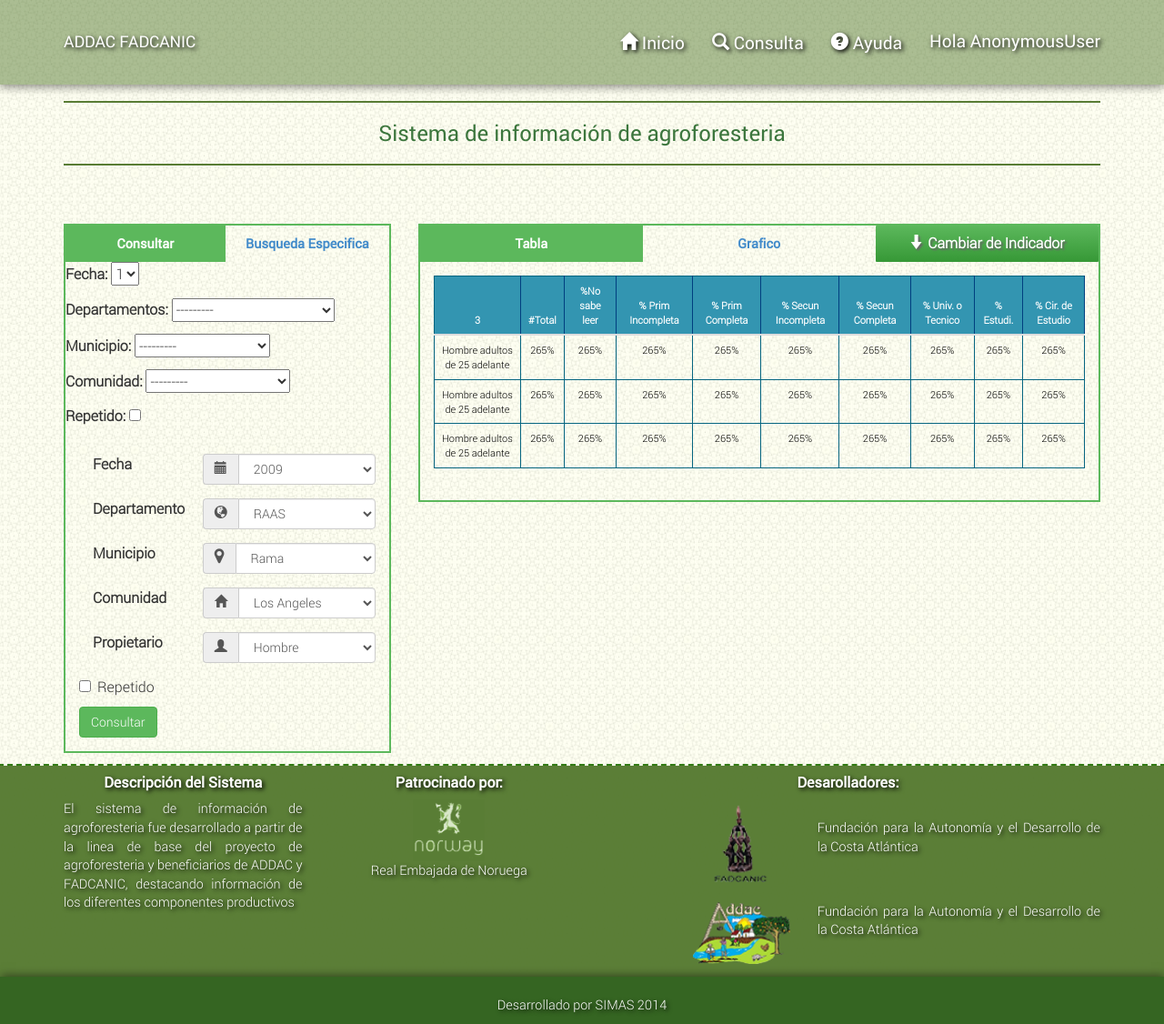
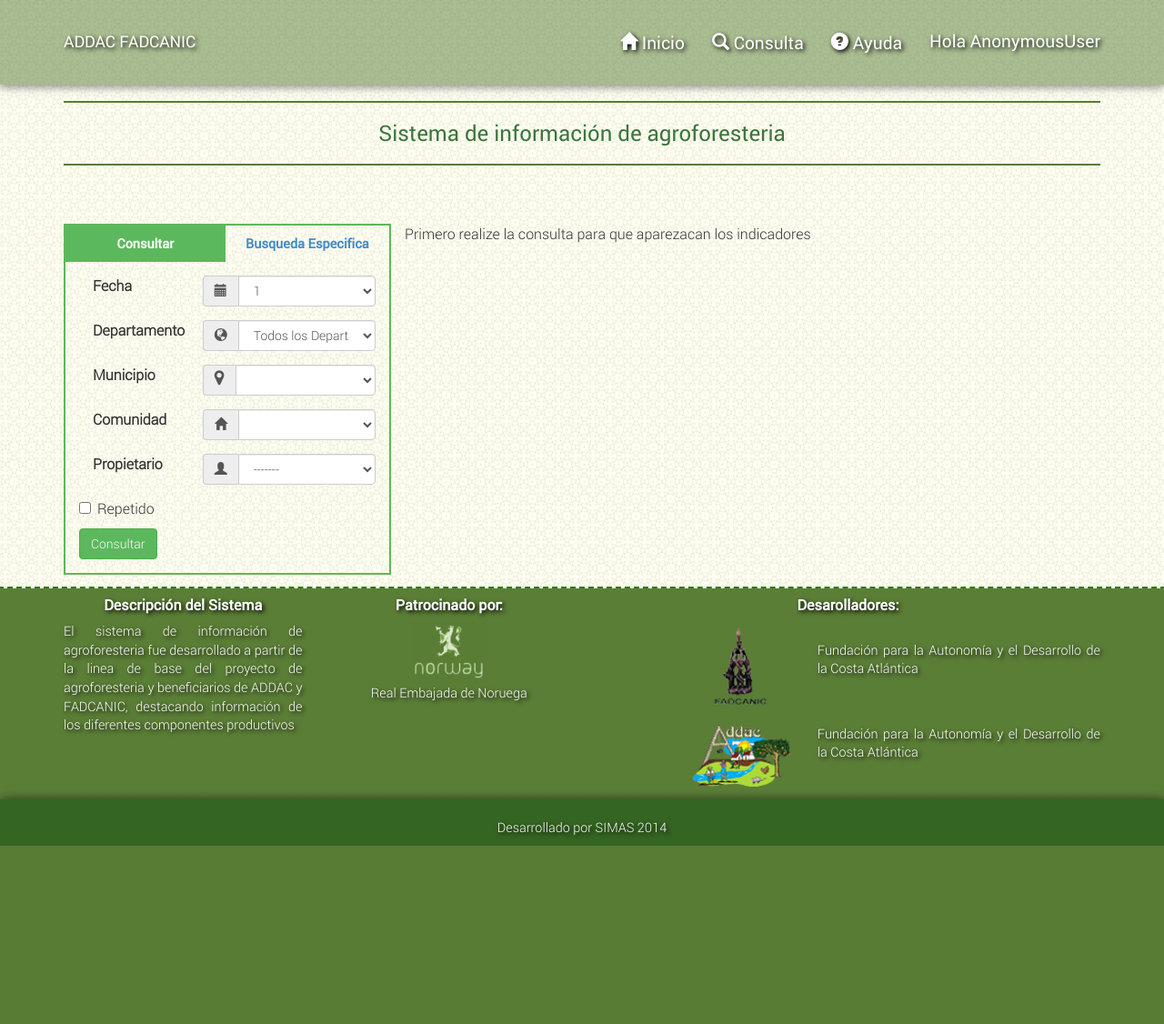
Before and after one commit to CARocha/addac_fadcanic, a Django app: template templates/consulta.html in a window 1280 px wide. Shown: the whole page at 91% size. After the commit the page ends 930 px from the top, so only its background shows below. Run offline with Django 3.2, Linux system fonts and the light colour scheme; the template is opened without the code that fills it: values that come from a table or form of the project are taken from there, others are empty; tables that the repository leaves empty hold one stand-in row (values such as "Sample post"); lists and menus that the app fills with data are empty; some libraries are stand-ins or nearby versions.

Commit message:
mas avances XD

```diff
--- a/addac_fadcanic/settings.py
+++ b/addac_fadcanic/settings.py
@@ -118,3 +118,4 @@ TEMPLATE_CONTEXT_PROCESSORS = (
     )
 
 JQUERY_URL = 'http://ajax.googleapis.com/ajax/libs/jquery/1.11.1/jquery.min.js'
+SESSION_SERIALIZER = 'django.contrib.sessions.serializers.PickleSerializer'
--- a/encuesta/forms.py
+++ b/encuesta/forms.py
@@ -1,7 +1,7 @@
 # -*- coding: utf-8 -*-
 from django import forms
-from .models import Encuesta, Finca
-from lugar.models import Departamento, Municipio, Comunidad, Microcuenca
+from .models import Encuesta
+from lugar.models import Departamento
 
 
 def fecha_choice():
@@ -10,13 +10,30 @@ def fecha_choice():
         years.append((en,en))
     return list(set(years))
 
+DUENO_CHOICES = (
+          ('', '-------'),
+          ('hombre', 'Hombre'),
+          ('mujer', 'Mujer'),
+          ('ambos', 'Ambos'),
+          ('parientes', 'Parientes')
+    )
+
 class PrincipalForm(forms.Form):
-    fecha = forms.ChoiceField(choices=fecha_choice())
+    fecha = forms.ChoiceField(choices=fecha_choice(),
+                              widget=forms.Select(attrs={'class': 'form-control'}))
     departamento = forms.ModelChoiceField(queryset=Departamento.objects.all(),
                                           required=False,
-                                          label=u'Departamentos')
-    municipio = forms.ModelChoiceField(queryset=Municipio.objects.all().order_by('nombre'),
-                                       required=False)
-    comunidad = forms.ModelChoiceField(queryset=Comunidad.objects.all(),
-                                       required=False)
+                                          widget=forms.Select(attrs={'class': 'form-control'}),
+                                          empty_label="Todos los Departamento")
+
+    municipio = forms.CharField(required=False,
+                                widget=forms.Select(attrs={'class': 'form-control'}))
+
+    comunidad = forms.CharField(required=False,
+                                widget=forms.Select(attrs={'class': 'form-control'}))
+
+    propietario = forms.ChoiceField(choices=DUENO_CHOICES,
+                                    required=False,
+                                    widget=forms.Select(attrs={'class': 'form-control'}))
+
     repetido = forms.BooleanField(required=False)
--- a/encuesta/urls.py
+++ b/encuesta/urls.py
@@ -1,8 +1,9 @@
-from django.conf.urls import patterns, url, include
-from .views import HomeView, ConsultaView, AyudaView
+from django.conf.urls import patterns, url
+from .views import HomeView, AyudaView
 
-urlpatterns = patterns('',
+urlpatterns = patterns('encuesta.views',
     url(r'^$', HomeView.as_view(), name="home"),
-    url(r'^consulta$', ConsultaView, name="consulta"),
-    url(r'^ayuda$', AyudaView.as_view(), name="ayuda"),
+    url(r'^consulta/$', 'ConsultaView', name="consulta"),
+    url(r'^ayuda/$', AyudaView.as_view(), name="ayuda"),
+    url(r'^(?P<vista>\w+)/$', '_get_view'),
 )
--- a/templates/consulta.html
+++ b/templates/consulta.html
@@ -40,22 +40,15 @@
   <div class="tab-content">
     <div class="tab-pane active" id="consultar">
 
-    <form>
-      {{form.as_p}}
-    </form>
-
-                     <div class="panel-body">
-            <form action="" method="POST" role="form">
+            <div class="panel-body">
+            <form action="." method="POST" role="form">
+               {% csrf_token %}
                     <div class="form-group">
                       <label class="control-label col-md-12 col-lg-5">Fecha</label>
 
                     <div class="input-group col-md-12 col-lg-7">
                         <span class="input-group-addon"><label class="glyphicon glyphicon-calendar"></label></span>
-                        <select  class="form-control ">
-                            <option value="2009">2009</option>
-                            <option value="2011">2011</option>
-                            <option value="2013">2013</option>
-                      </select>
+                        {{form.fecha}}
                     </div>
                   </div>
                   <div class="form-group">
@@ -63,10 +56,7 @@
 
                     <div class="input-group col-md-12 col-lg-7">
                         <span class="input-group-addon"><label class="glyphicon glyphicon-globe"></label></span>
-                        <select  class="form-control ">
-                            <option value="RAAS">RAAS</option>
-                            <option value="Matagalpa">Matagalpa</option>
-                      </select>
+                        {{form.departamento}}
                     </div>
                   </div>
 
@@ -75,10 +65,7 @@
 
                     <div class="input-group col-md-12 col-lg-7">
                         <span class="input-group-addon"><label class="fa fa-map-marker fa-lg"></label></span>
-                        <select  class="form-control ">
-                            <option value="Rama">Rama</option>
-                            <option value="Bluefield">Bluefield</option>
-                      </select>
+                        {{form.municipio}}
                     </div>
                   </div>
 
@@ -87,10 +74,7 @@
 
                     <div class="input-group col-md-12 col-lg-7">
                         <span class="input-group-addon"><label class="glyphicon glyphicon-home"></label></span>
-                        <select  class="form-control ">
-                            <option value="Los Angeles">Los Angeles</option>
-                            <option value="Carolina">Carolina</option>
-                      </select>
+                        {{form.comunidad}}
                     </div>
                   </div>
 
@@ -99,10 +83,7 @@
 
                     <div class="input-group col-md-12 col-lg-7">
                         <span class="input-group-addon"><label class="glyphicon glyphicon-user"></label></span>
-                        <select  class="form-control ">
-                            <option value="Hombre">Hombre</option>
-                            <option value="Mujer">Mujer</option>
-                      </select>
+                        {{form.propietario}}
                     </div>
                   </div>
 
@@ -112,19 +93,19 @@
                   </div>
 
               <div class="input-group col-lg-12">
-                <button type="button" data-loading-text="Consultando..." class="btn btn-success">Consultar</button>
+                <input type="submit" value="Consultar" data-loading-text="Consultando..." class="btn btn-success" />
               </div>
               </form>
-                        </div>
+          </div>
 
 
     </div>
 
-
+    {% if request.user %}
     <div class="tab-pane" id="bespecifica">
 
               <div class="panel-body">
-                <form action="" method="POST" role="form">
+                <form action="." method="POST" role="form">
                   <div class="form-group">
                       <label class="control-label col-md-12 col-lg-4">Fecha</label>
 
@@ -154,11 +135,16 @@
 
 
               </div>
-            </div>
+    </div>
+    {% endif %}
 
     </div>
     </div>
 
+
+    {% if centinela == 1 %}
+      Hola se hizo la consulta
+      <a href="/generales">Generales</a>
 
     <div class="col-xs-12 col-sm-12 col-md-8 col-lg-8">
 
@@ -313,8 +299,11 @@
 
 
       </div>
-    </div>
+    </div> <!-- terminas las tablas -->
 
+  {% else %}
+      <p>Primero realize la consulta para que aparezacan los indicadores</p>
+  {% endif %}
   </div>
 
 </div>
```
Also changed, not shown: encuesta/views.py (+36 -28 lines), templates/encuesta/generales.html (added, +8 -0 lines).
